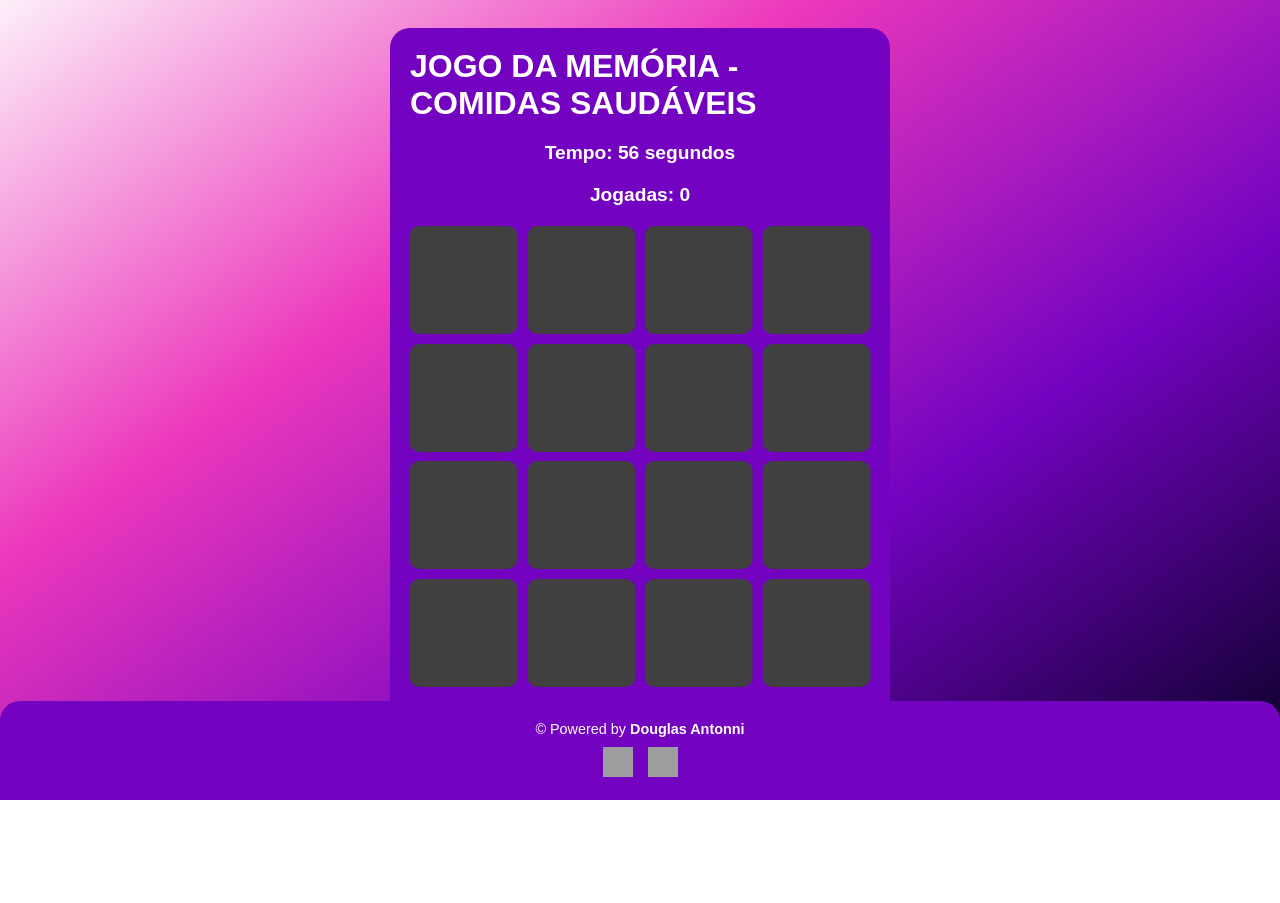
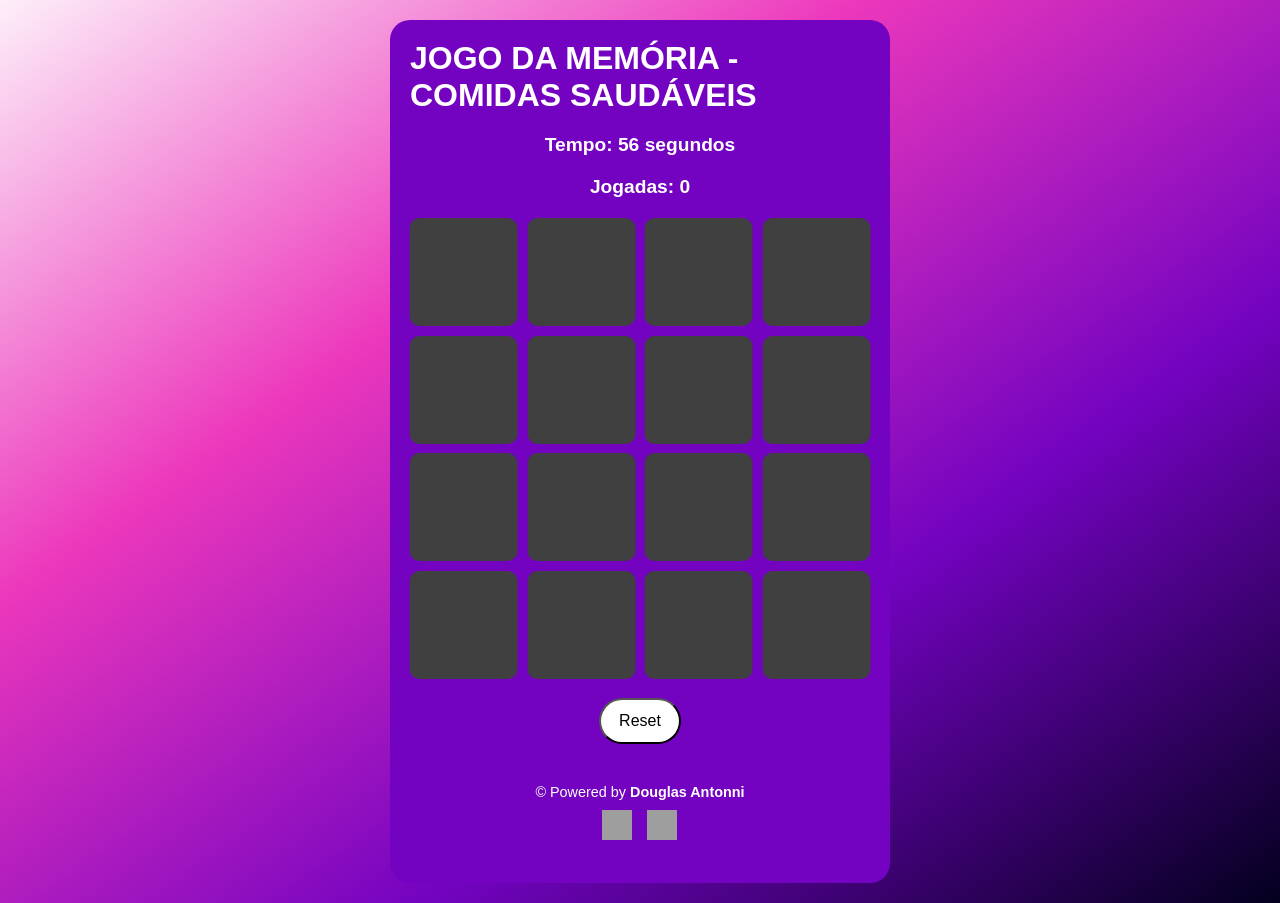
Before and after one commit to DouglasAntonni/MemoGameCCAN, a plain HTML site: page index.html in a window 1280 px wide. Before the commit the page ends 800 px from the top, so only its background shows below. Drawn offline with Linux system fonts and the light colour scheme; grey boxes are pictures that could not be loaded.

Commit message:
style concluido

```diff
--- a/index.html
+++ b/index.html
@@ -21,9 +21,7 @@
 
         <!-- Reset Button -->
         <button class="reset" onclick="resetGame()">Reset</button>
-    </div>
-    <!-- Footer -->
-<footer class="footer">
+        <div class="footer">
             <p>&copy; Powered by <strong>Douglas Antonni</strong></p>
             <div class="social-icons">
             <a href="https://www.instagram.com/doug.dev.js" target="_blank" class="icon instagram">
@@ -33,7 +31,10 @@
              <img src="https://img.icons8.com/ios-filled/50/ffffff/whatsapp.png" alt="WhatsApp">
             </a>
             </div>
-    </footer>
+            </div>
+    </div>
+    <!-- Footer -->
+
 
     <script src="./src/JS/script.js"defer></script>
 </body>
--- a/src/styles/style.css
+++ b/src/styles/style.css
@@ -104,26 +104,14 @@ left: 0;
                 max-width: 500px;
             }
         }
-
-/* Footer */
 .footer {
-background: #7303c0;
 color: #ffffff;
 text-align: center;
 padding: 20px;
-border-top-left-radius: 20px;
-border-top-right-radius: 20px;
+
 font-size: 0.9em;
     }
-    footer {
-        position: fixed;
-        bottom: 0;
-        width: 100%;
-        text-align: center;
-        padding: 10px 0;
-        background-color: #03001e;
-        color: #fff;
-    }
+
     .footer p {
  margin-bottom: 10px;
     }
```
Lines whose indentation alone changed are shown as unchanged.
